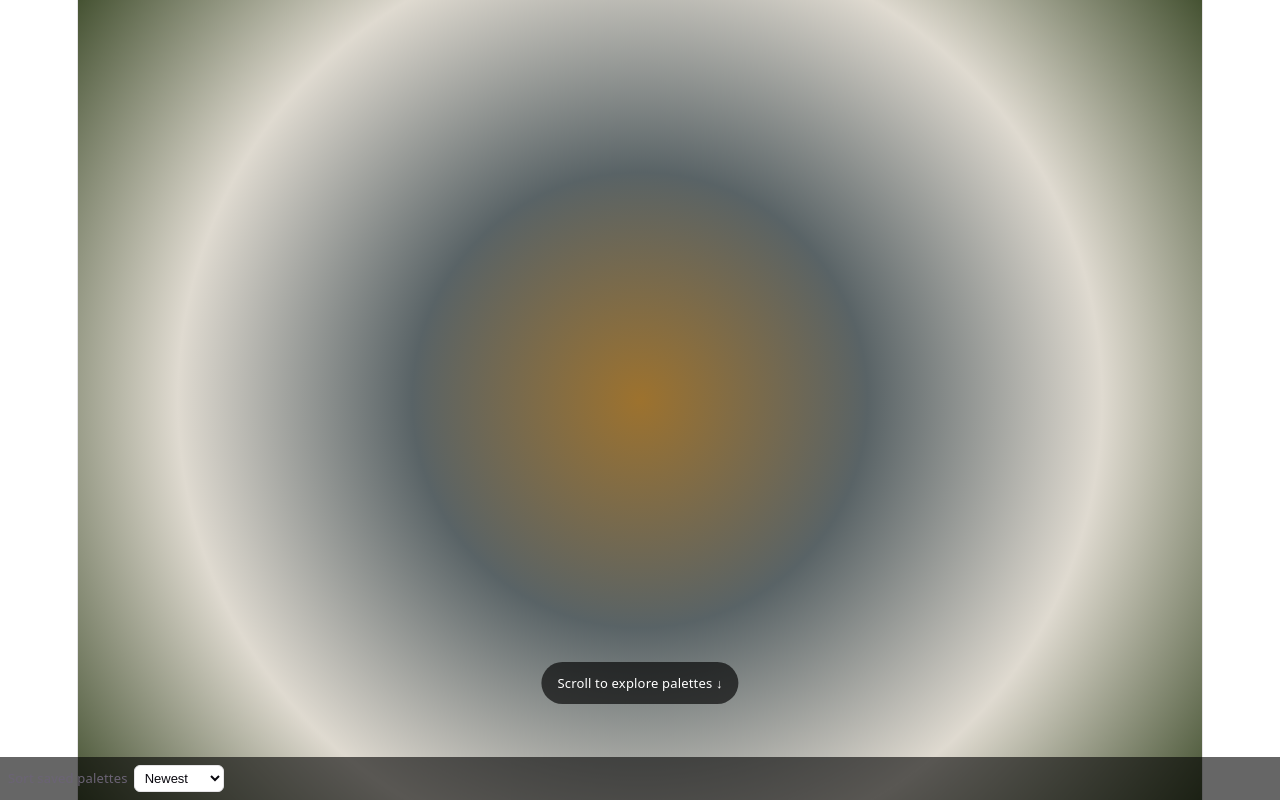
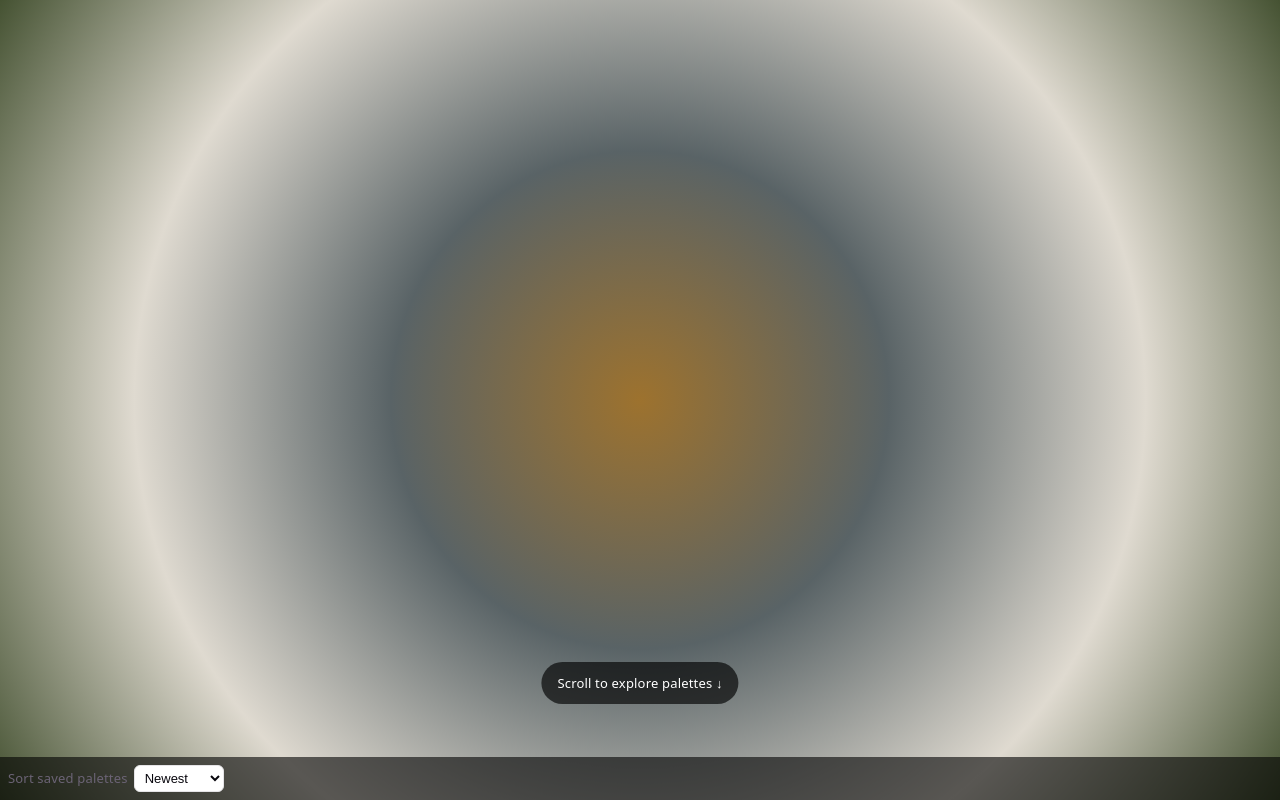
Before and after one commit to matthewlew/palette, a React (Vite) app: page / in a window 1280 px wide. Built offline with nearby package versions, Linux system fonts and the light colour scheme.

Commit message:
feat: make #root full-width on desktop, remove fixed 1126px cap and border-inline

```diff
--- a/src/index.css
+++ b/src/index.css
@@ -51,11 +51,10 @@
 }
 
 #root {
-  width: 1126px;
+  width: 100%;
   max-width: 100%;
   margin: 0 auto;
   text-align: center;
-  border-inline: 1px solid var(--border);
   min-height: 100svh;
   display: flex;
   flex-direction: column;
```
